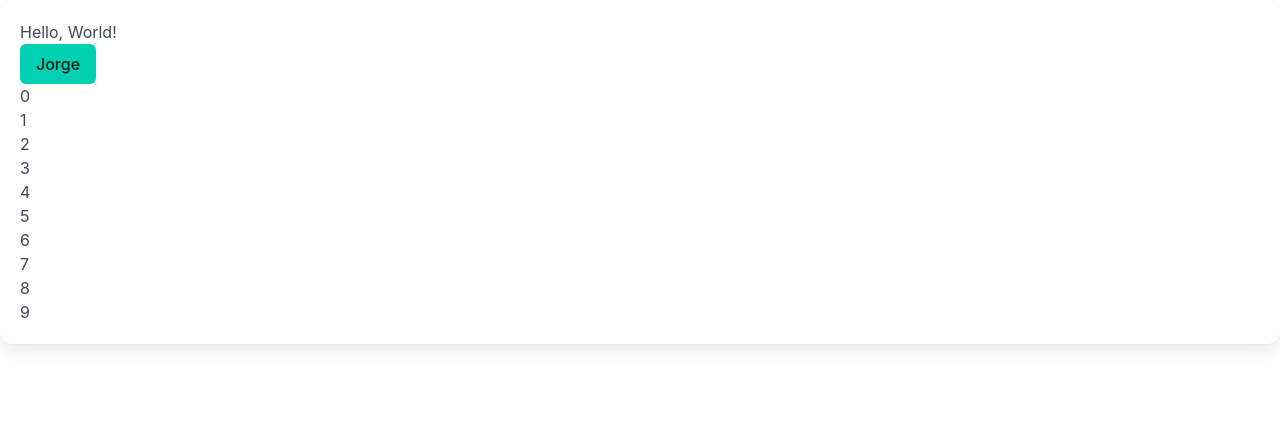
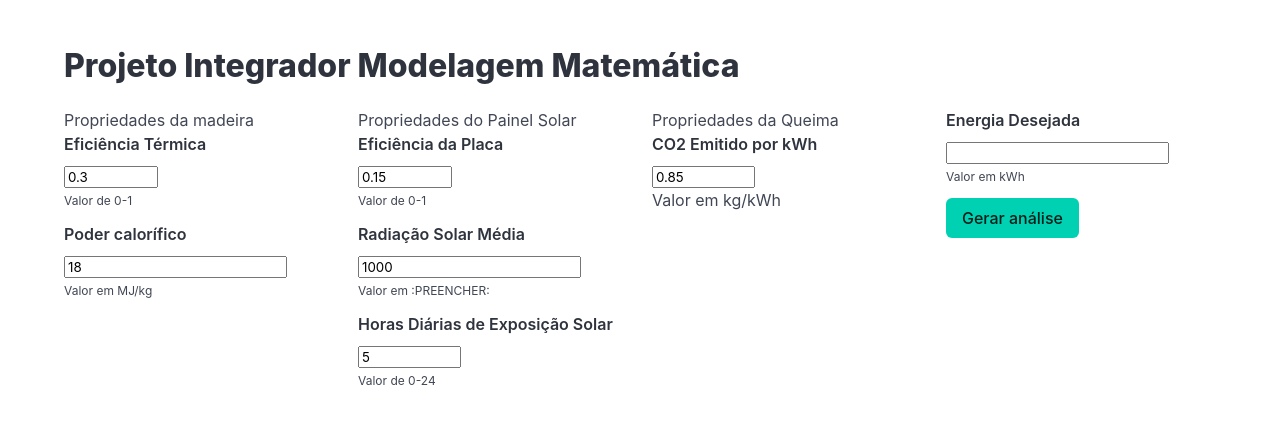
Before and after one commit to GustavCampos/TEG-to-PVEG-Prediction, a Flask app: page / in a window 1280 px wide. Shown: the top 437 px of the page. Run offline with Flask 3, Linux system fonts and the light colour scheme.

Commit message:
Flask setup finalization

```diff
--- a/app.py
+++ b/app.py
@@ -1,11 +1,49 @@
-from flask import Flask, render_template
+from flask import Flask, render_template, request
+import json
+
+# "Autoral" code
+import python.constants as CONSTANTS
+import python.calc_functions as calc
 
 
 app = Flask(__name__)
 
 @app.route('/')
-def hello_world():
-    return render_template("index.html")
+def load_index():
+    return render_template("index.html",
+                           th_eff=CONSTANTS.THERMAL_EFFICIENCY,
+                           cal_pow=CONSTANTS.CALORIFIC_POWER,
+                           sol_eff=CONSTANTS.SOLAR_EFFICIENCY,
+                           me_sol_rad=CONSTANTS.MEAN_SOLAR_RADIATION,
+                           exp_hour=CONSTANTS.EXPOSION_HOURS,
+                           co2_emm_rat=CONSTANTS.CO2_EMISSION_RATE)
+
+@app.route("/api/calculate_analisis/", methods=["POST"])
+def calculate_analisis():
+    kg_wood_needed = calc.calc_consume_amount(
+        energy_kwh=float(request.form["wanted_energy"]),
+        thermal_efficiency=float(request.form["thermal-efficiency"]),
+        calorific_power=float(request.form["calorific-power"])
+    )
+
+    m2_solar_panel = calc.calc_solar_area(
+        energy_kwh=float(request.form["wanted_energy"]),
+        solar_efficiency=float(request.form["solar-efficiency"]),
+        mean_solar_radiation=float(request.form["mean-solar-radiation"]),
+        exposion_hours=float(request.form["exposion-hours"])
+    )
+
+    teg_polution = calc.calc_teg_polution(
+        energy_kwh=float(request.form["wanted_energy"]),
+        emission_rate=float(request.form["co2-emission-rate"])
+    )
+
+    return json.dumps({
+        "wanted-energy": request.form["wanted_energy"],
+        "wood-needed": f"{kg_wood_needed:.4f}",
+        "solar-panel-area": f"{m2_solar_panel:.4f}",
+        "teg-polution": f"{teg_polution:.4f}"
+    })
 
 if __name__ == "__main__":
     app.run(debug=True)
--- a/static/css/main.css
+++ /dev/null
@@ -1,3 +0,0 @@
-.jorge {
-    background-color: red;
-}
--- /dev/null
+++ b/static/js/simples_form.js
@@ -0,0 +1,43 @@
+const analisysForm = document.getElementById('analisys-form');
+
+analisysForm.addEventListener('submit', function(event) {
+    event.preventDefault();
+
+    const formData = new FormData(analisysForm);
+
+    const requestHeader = {
+        method: 'POST',
+        body: formData,
+        mode: "cors"
+    }
+
+    fetch("/api/calculate_analisis", requestHeader).then(response => {
+        if (response.status >= 200 && response.status < 300) {return response.json();}
+        throw new Error(response.statusText);
+    }).then(response => {
+        const resultContainer = document.getElementById('analisys-result');
+
+        resultContainer.innerHTML = `
+            <h2 class="title">Resultado da Análise</h2>
+
+            <p>Para gerar ${response["wanted-energy"]} kWh de energia:</p>
+
+            <div class="columns">
+                <div class="column">
+                    <h3>Quantidade de Madeira Necessária</h3>
+                    <p>${response["wood-needed"]} kg</p>
+                </div>
+
+                <div class="column">
+                    <h3>Quantidade de CO2 Emitido</h3>
+                    <p>${response["teg-polution"]} kg</p>
+                </div>
+
+                <div class="column">
+                    <h3>Área Preenchida por Painéis Solares</h3>
+                    <p>${response["solar-panel-area"]} m2</p>
+                </div>
+            </div>
+        `;
+    })
+})
--- a/templates/index.html
+++ b/templates/index.html
@@ -1,12 +1,118 @@
 {% extends "base_template.html" %}
 
 {% block content %}
-<div class="box jorge">
-    <p>Hello, World!</p>
-    <button class="button is-primary">Jorge</button>
+    <section class="section">
+        <div class="container">
+            <h1 class="title">Projeto Integrador Modelagem Matemática</h1>
 
-    {% for i in range(10) %}
-        <p>{{ i }}</p>
-    {% endfor %}
-</div>
+            <form id="analisys-form" method="post">
+
+                <div class="columns">
+                    <div class="column">
+                        <h3>Propriedades da madeira</h3>
+                        <div class="field">
+                            <label for="thermal-efficiency" class="label">Eficiência Térmica</label>
+                            <div class="control">
+                                <input type="number"
+                                    name="thermal-efficiency"
+                                    id="thermal-efficiency"
+                                    min="0" max="1" step="0.01"
+                                    value="{{ th_eff }}">
+                            </div>
+                            <p class="help">Valor de 0-1</p>
+                        </div>
+
+                        <div class="field">
+                            <label for="calorific-power" class="label">Poder calorífico</label>
+                            <div class="control">
+                                <input type="number"
+                                    name="calorific-power"
+                                    id="calorific-power"
+                                    step="0.01"
+                                    value="{{ cal_pow }}">
+                            </div>
+                            <p class="help">Valor em MJ/kg</p>
+                        </div>
+                    </div>
+
+                    <div class="column">
+                        <h3>Propriedades do Painel Solar</h3>
+                        <div class="field">
+                            <label for="solar-efficiency" class="label">Eficiência da Placa</label>
+                            <div class="control">
+                                <input type="number"
+                                    name="solar-efficiency"
+                                    id="solar-efficiency"
+                                    min="0" max="1" step="0.01"
+                                    value="{{ sol_eff }}">
+                            </div>
+                            <p class="help">Valor de 0-1</p>
+                        </div>
+
+                        <div class="field">
+                            <label for="mean-solar-radiation" class="label">Radiação Solar Média</label>
+                            <div class="control">
+                                <input type="number"
+                                    name="mean-solar-radiation"
+                                    id="mean-solar-radiation"
+                                    step="0.01"
+                                    value="{{ me_sol_rad }}">
+                            </div>
+                            <p class="help">Valor em :PREENCHER:</p>
+                        </div>
+
+                        <div class="field">
+                            <label for="exposion-hours" class="label">Horas Diárias de Exposição Solar</label>
+                            <div class="control">
+                                <input type="number"
+                                    name="exposion-hours"
+                                    id="exposion-hours"
+                                    min="0" max="24" step="0.01"
+                                    value="{{ exp_hour }}">
+                            </div>
+                            <p class="help">Valor de 0-24</p>
+                        </div>
+                    </div>
+
+                    <div class="column">
+                        <h3>Propriedades da Queima</h3>
+                        <div class="field">
+                            <label for="co2-emission-rate" class="label">CO2 Emitido por kWh</label>
+                            <div class="control">
+                                <input type="number"
+                                    name="co2-emission-rate"
+                                    id="co2-emission-rate"
+                                    min="0" max="24" step="0.01"
+                                    value="{{ co2_emm_rat }}">
+                            </div>
+                            <p class="helper">Valor em kg/kWh</p>
+                        </div>
+                    </div>
+
+                    <div class="column">
+                        <div class="field">
+                            <label for="wanted_energy" class="label">Energia Desejada</label>
+                            <div class="control">
+                                <input type="number"
+                                    name="wanted_energy"
+                                    id="wanted_energy"
+                                    min="0.01" step="0.01">
+                            </div>
+                            <p class="help">Valor em kWh</p>
+                        </div>
+
+                        <div class="field">
+                            <div class="control">
+                                <input type="submit" class="button is-primary" value="Gerar análise">
+                            </div>
+                        </div>
+                    </div>
+                </div>
+            </form>
+        </div>
+
+        <div class="container" id="analisys-result"></div>
+    </section>
+
+    <script src="{{ url_for('static', filename='js/simples_form.js') }}"></script>
 {% endblock content %}
```
Also changed, not shown: modelagem.py (deleted, +0 -105 lines), python/calc_functions.py (added, +22 -0 lines), python/constants.py (added, +9 -0 lines).
